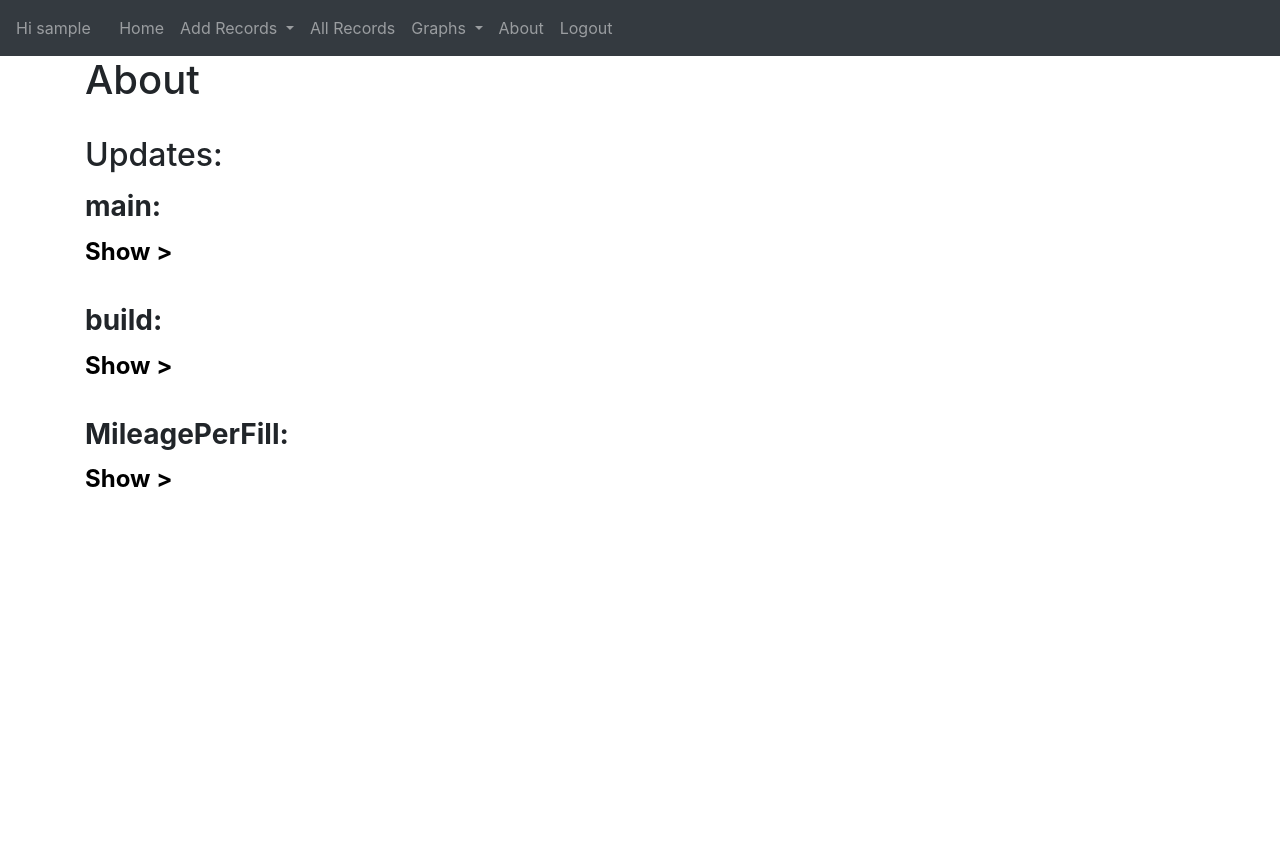
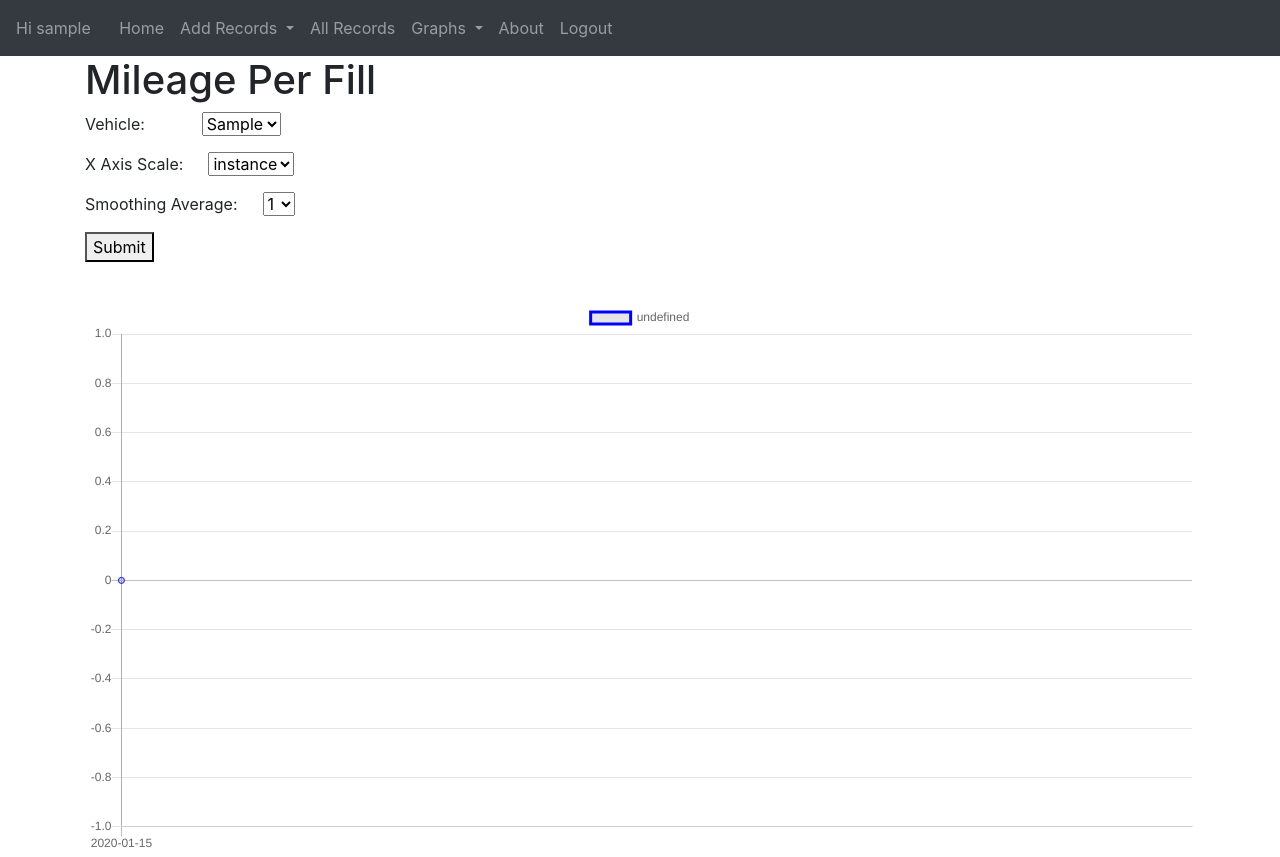
Before and after one commit to someingonewrong/Flask-Fuel-Basics, a Flask app: page /mileage-per-fill in a window 1280 px wide. Before the commit the page ends 487 px from the top, so only its background shows below. Run offline with Flask 3, Linux system fonts and the light colour scheme; a user stored in the database is signed in; tables that the repository leaves empty hold one stand-in row (values such as "Sample post"); parts of the project's set-up code (start-up, migrations or seed data) failed here and were passed over; some libraries are stand-ins or nearby versions.

Commit message:
Added mileage perfill and creation of garphing.py

```diff
--- a/website/database.py
+++ b/website/database.py
@@ -136,95 +136,11 @@ def delete_record(current_user, records):
 def find_record(current_user, id):
     return Record.query.filter(Record.user_id == current_user.id, Record.id == id).all()[0]
 
-def get_date_mileage(current_user, vehicle, scale):
-    all_data = Record.query.filter(Record.user_id == current_user.id, Record.vehicle == vehicle).order_by(Record.mileage).all()
-    labels = []
-    data = []
-    date = 0
-    min = 0
-    max = 0
-
-    for line in all_data:
-        date = datetime.datetime.strptime(str(line.date), '%Y-%m-%d')
-        date_output = str(date.strftime('%Y-%m-%d'))
-        data.append({"x": date_output, "y": int(line.mileage)})
-
-        if scale == 'instance':
-            labels.append(date_output)
-
-        if min == 0:
-            min = date
-
-    max = date
-
-    if scale == 'date':
-        while min != max:
-            labels.append(min.strftime('%Y-%m-%d'))
-            temp = min + datetime.timedelta(days=1)
-            min = temp
-        labels.append(date_output)
-
-    return [labels, data]
-
-def get_fuel_cost(current_user, vehicle, scale, currency_con, inflation_con):
-    all_data = Record.query.filter(Record.user_id == current_user.id, Record.vehicle == vehicle).order_by(Record.mileage).all()
-    labels = []
-    data = []
-    temp = 1.5
-    min = 0
-    max = 0
-
-    if currency_con == 'Y':
-        c = update_ecb_file()
-
-    for line in all_data:
-        date_0 = datetime.datetime.strptime(str(line.date), '%Y-%m-%d')
-        date_1 = date_0 + datetime.timedelta(days=1)
-        date_output = str(line.date)
-        try:
-            if int(line.cost)/(int(line.litres)) != 0:
-                try:
-                    if currency_con == 'Y':
-                        line.cost = c.convert(int(line.cost), line.currency, 'GBP', date=line.date)
-                except Exception as e: print(e)
-                temp = "%.2f" % (int(line.cost)/int(line.litres))
-        except: pass
-
-        if scale == 'instance':
-            labels.append(date_output)
-
-        try:
-            if labels[-1] == labels[-2]:
-                date_output = str(date_1.strftime('%Y-%m-%d'))
-                if date_output == labels[-2]:
-                    date_output = str(date_1.strftime('%Y-%m-%d') + datetime.timedelta(days=1))
-        except: pass
-
-        data.append({'x': date_output, 'y': temp, 'currency': line.currency})
-
-        if min == 0:
-            min = date_0
-
-    try: del labels[-1]
-    except: pass
-
-    max = date_0
-
-    if scale == 'date':
-        while min != max:
-            labels.append(min.strftime('%Y-%m-%d'))
-            temp = min + datetime.timedelta(days=1)
-            min = temp
-        labels.append(min.strftime('%Y-%m-%d'))
-    else: labels.append(date_output)
-
-    if inflation_con == 'Y':
-        data = inflation_convert(data, currency_con)
-
-    return [labels, data]
-
 def has_foreign_currency(current_user, vehicle):
     values = Record.query.filter(Record.user_id == current_user.id, Record.vehicle == vehicle, Record.currency != 'GBP').order_by(Record.currency).all()
     if values.__len__() > 0:
         return 'Y'
     return 'N'
+
+def fetch_records(current_user, vehicle):
+    return Record.query.filter(Record.user_id == current_user.id, Record.vehicle == vehicle).order_by(Record.mileage).all()
--- a/website/templates/home.html
+++ b/website/templates/home.html
@@ -20,13 +20,10 @@
     So far it's hard finding the time to get the work done but I'm chipping away at it whenever possible!<br><br>
 
     <h3>Things to do:</h3>
-    <li>Confirm button for Deleting records.</li>
-    <li>Create a page to view the data for each vehicle.</li>
-    <li>Fuel cost graph, excluding outliers.</li>
     <li>MPG calculator graph have multiple lines, direct mpg, soothed(average of 5) mpg and total.</li>
     <li>Vehicle details? including fuel type.</li>
-    <li>Currency converter.</li>
     <li>Make about page update automatically?</li>
     <li>Create admin section to manage all the user and records.</li>
+    <li>Inflation calculator</li>
 
 {% endblock %}
--- a/website/templates/mileage_per_fill.html
+++ b/website/templates/mileage_per_fill.html
@@ -0,0 +1,75 @@
+{% extends "base.html" %}
+{% block title %}Mileage Per Fill{% endblock %}
+
+{% block head_ext %}
+    <script src="https://cdnjs.cloudflare.com/ajax/libs/Chart.js/2.9.4/Chart.js"></script>
+{% endblock %}
+
+{% block content %}
+    <h1>Mileage Per Fill</h1>
+    <form method="post">
+        <p>
+            Vehicle: &emsp;&emsp;&emsp;
+            <select name="vehicle" id="vehicle">
+                {% for vehicl in vehicles %}
+                    {% if vehicl == vehicle %}
+                        <option value="{{vehicl}}" selected>{{vehicl}}</option>
+                    {% else %}
+                        <option value="{{vehicl}}">{{vehicl}}</option>
+                    {% endif %}
+                {% endfor %}
+            </select>
+        </p>
+        <p>
+            X Axis Scale: &emsp;
+            <select name="xScale" id="xScale">
+                {% if scale == 'date' %}
+                    <option value="date" selected>date</option>
+                    <option value="instance">instance</option>
+                {% else %}
+                    <option value="date">date</option>
+                    <option value="instance" selected>instance</option>
+                {% endif %}
+            </select>
+        </p>
+        <p></p>
+            Smoothing Average: &emsp;
+            <select name="smoothing" id="smoothing">
+                {% if smoothing == '1' %}
+                    <option value="1" selected>1</option>
+                    <option value="3">3</option>
+                    <option value="5">5</option>
+                {% elif smoothing == '5' %}
+                    <option value="1">1</option>
+                    <option value="3">3</option>
+                    <option value="5" selected>5</option>
+                {% else %}
+                    <option value="1">1</option>
+                    <option value="3" selected>3</option>
+                    <option value="5">5</option>
+                {% endif %}
+            </select>
+        </p>
+        <p>
+            <button type="submit">Submit</button>
+        </p>
+    </form>
+
+    <br>
+
+    <canvas id="myChart" style="width:100%"></canvas>
+
+    <script>
+        new Chart("myChart", {
+            type: "line",
+            data: {
+                labels: {{ labels | safe }},
+                datasets: [{
+                    lineTension: 0,
+                    borderColor: "rgba(0,0,255,1)",
+                    data: {{ all_data | safe }}
+                }]
+            },
+        });
+    </script>
+{% endblock %}
--- a/website/views.py
+++ b/website/views.py
@@ -1,9 +1,9 @@
 from flask import Blueprint, render_template, request, flash, make_response
 from flask_login import login_required, current_user
 from . import db
-from .database import post_record, get_vehicles, fetch_records, delete_record, get_date_mileage, get_fuel_cost, has_foreign_currency
+from .database import post_record, get_vehicles, fetch_records, delete_record, has_foreign_currency
+from .graphing import get_date_mileage, get_fuel_cost, get_per_fill
 from .csv_things import allowed_file, read_csv, csv_setup
-from .currency_converter import update_ecb_file
 
 views = Blueprint('views', __name__)
 
@@ -130,7 +130,29 @@ def mileage_change_over_time():
 @views.route('/mileage-per-fill', methods=['GET', 'POST'])
 @login_required
 def mileage_per_fill():
-    return render_template('about.html', user=current_user)
+    vehicles = get_vehicles(current_user)
+    for x in vehicles:
+        vehicle = x
+        break
+
+    scale = 'instance'
+    smoothing = '1'
+
+    if request.method == 'POST':
+        vehicle = request.form.get('vehicle')
+        scale = request.form.get('xScale')
+        smoothing = request.form.get('smoothing')
+
+    data = get_per_fill(current_user, vehicle, scale, smoothing)
+
+    return render_template('mileage_per_fill.html',
+                           user=current_user,
+                           vehicle = vehicle,
+                           vehicles = vehicles,
+                           scale = scale,
+                           smoothing = smoothing,
+                           labels = data[0],
+                           all_data = data[1])
 
 @views.route('/mpg-calculator', methods=['GET', 'POST'])
 @login_required
```
Also changed, not shown: website/graphing.py (added, +151 -0 lines).
